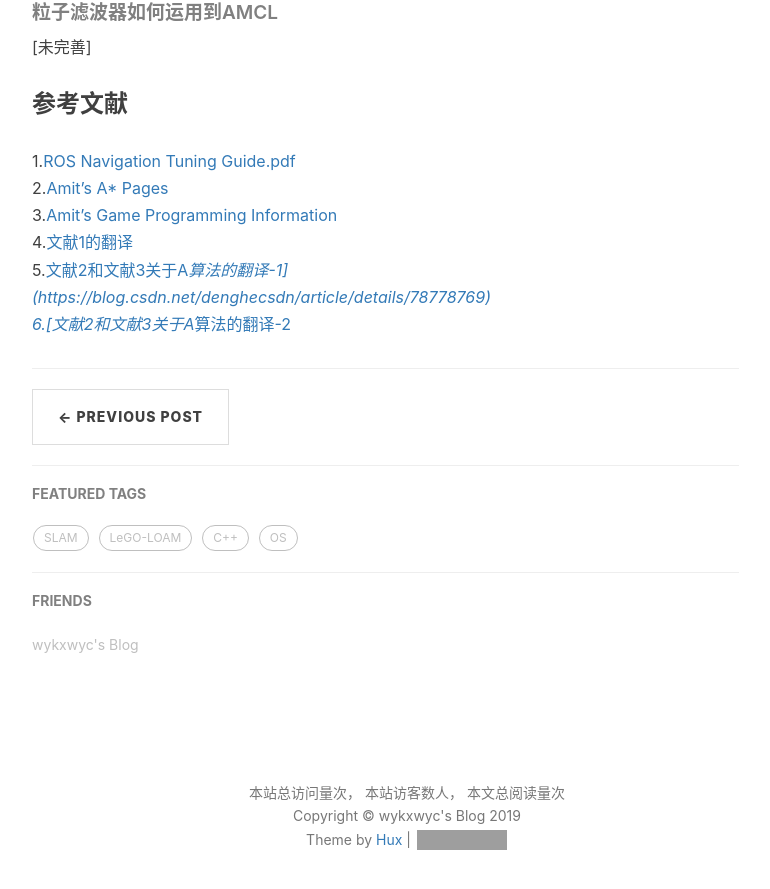
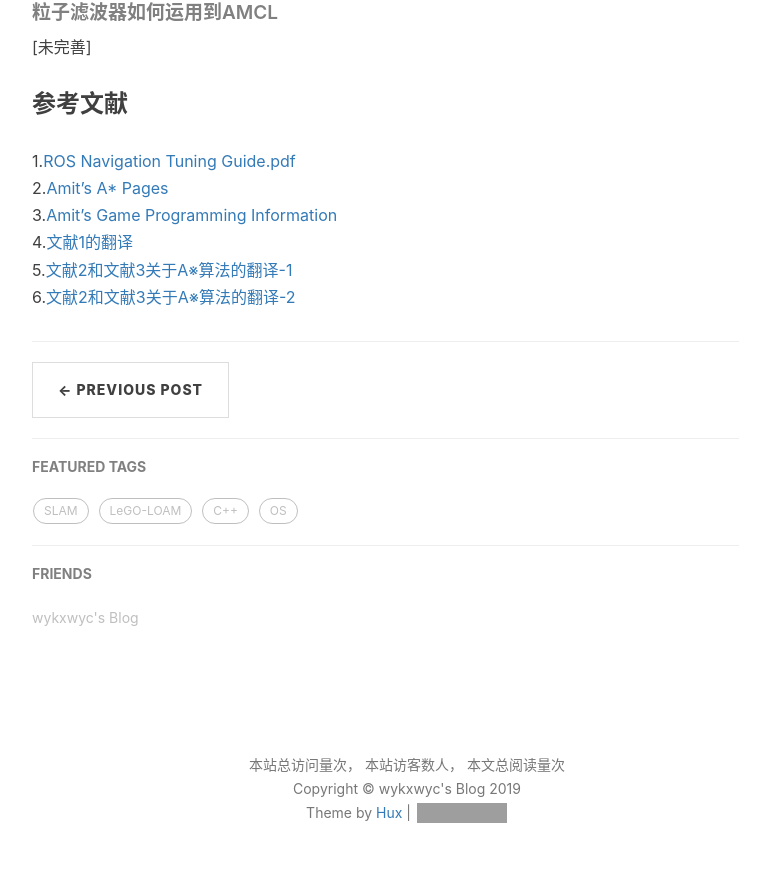
Before and after one commit to wykxwyc/wykxwyc.github.io, a Jekyll site: the page built from _posts/2019-06-08-ROS-Navigation.markdown, in a window 1280 px wide and 900 px high, scrolled down 4737 px. Shown: the top 889 px of the window, without its empty margins (233-1003 px from the left). Built offline with Jekyll 4.4.1, drawn with Linux system fonts in a browser that asks for light colours; formulas are drawn with MathJax 3; comment, search, counter and statistics services are not loaded; grey boxes are pictures that could not be loaded.

Commit message:
modify ROS-Navigation

```diff
--- a/_posts/2019-06-08-ROS-Navigation.markdown
+++ b/_posts/2019-06-08-ROS-Navigation.markdown
@@ -136,5 +136,5 @@ AMCL cannot handle a laser that moves with respect to the base.
 2.[Amit’s A* Pages](http://theory.stanford.edu/~amitp/GameProgramming/)
 3.[Amit’s Game Programming Information](http://www-cs-students.stanford.edu/%7Eamitp/gameprog.html#Paths)
 4.[文献1的翻译](https://blog.csdn.net/zong596568821xp/article/details/77934688)
-5.[文献2和文献3关于A*算法的翻译-1](https://blog.csdn.net/denghecsdn/article/details/78778769)
-6.[文献2和文献3关于A*算法的翻译-2](https://blog.csdn.net/b2b160/article/details/4057781)
+5.[文献2和文献3关于A※算法的翻译-1](https://blog.csdn.net/denghecsdn/article/details/78778769)
+6.[文献2和文献3关于A※算法的翻译-2](https://blog.csdn.net/b2b160/article/details/4057781)
```
